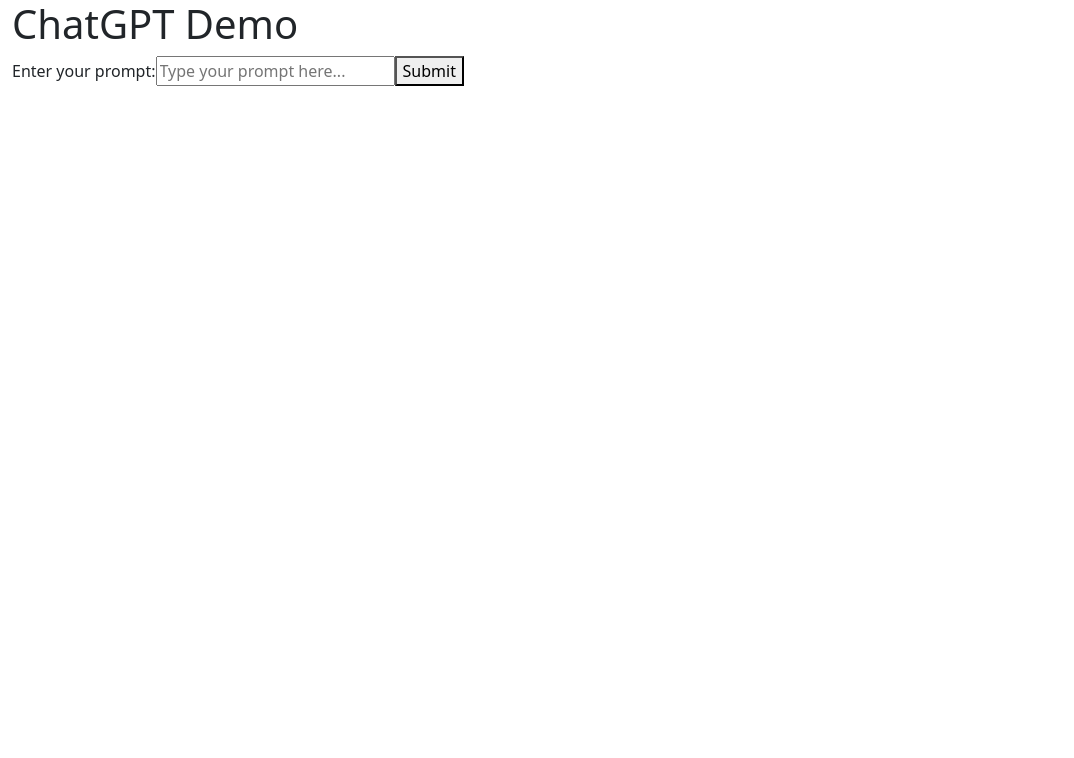
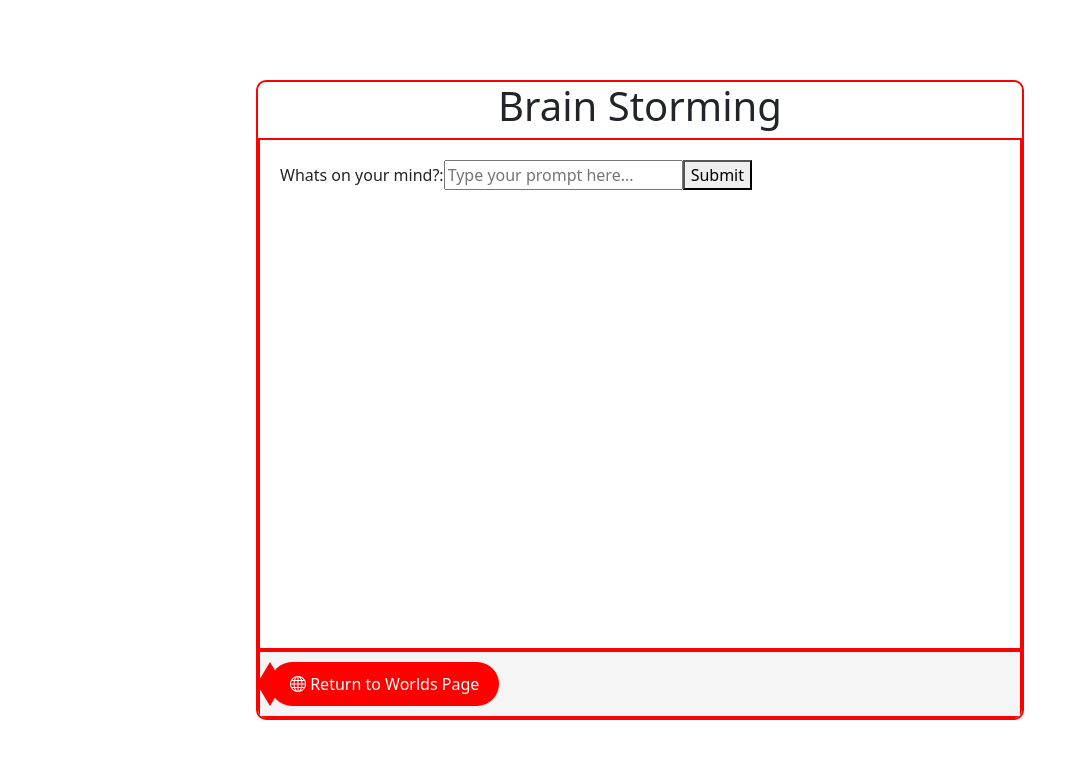
Before and after one commit to sicarius777/CapS, a React (Vite) app: page /brainstorming in a window 1280 px wide. Shown: the top 758 px of the page, without its empty margins (0-1074 px from the left). Built offline with nearby package versions, Linux system fonts and the light colour scheme.

Commit message:
workingOnAI

```diff
--- /dev/null
+++ b/src/components/NotePopup.jsx
@@ -0,0 +1,38 @@
+// NotePopup.jsx
+import React, { useState } from 'react';
+import Modal from 'react-bootstrap/Modal';
+import Button from 'react-bootstrap/Button';
+
+const NotePopup = ({ show, handleClose, handleSaveNote }) => {
+  const [note, setNote] = useState('');
+
+  const handleNoteChange = (event) => {
+    setNote(event.target.value);
+  };
+
+  const handleSave = () => {
+    handleSaveNote(note);
+    handleClose();
+  };
+
+  return (
+    <Modal show={show} onHide={handleClose}>
+      <Modal.Header closeButton>
+        <Modal.Title>Add Note</Modal.Title>
+      </Modal.Header>
+      <Modal.Body>
+        <input type="text" value={note} onChange={handleNoteChange} />
+      </Modal.Body>
+      <Modal.Footer>
+        <Button variant="secondary" onClick={handleClose}>
+          Close
+        </Button>
+        <Button variant="primary" onClick={handleSave}>
+          Save Note
+        </Button>
+      </Modal.Footer>
+    </Modal>
+  );
+};
+
+export default NotePopup;
--- /dev/null
+++ b/src/components/ReturnToWorld.css
@@ -0,0 +1,43 @@
+/* ReturnToWorld.css */
+
+.return-button {
+    position: relative;
+    display: inline-block;
+  }
+
+  .return-button .btn-primary {
+    background-color: #ff0000; /* Red color for the button */
+    color: white; /* White text color */
+    border-radius: 50px; /* Rounded border to create a hexagon shape */
+    padding: 10px 20px; /* Adjust padding as needed */
+    border: none;
+    text-align: center;
+    text-decoration: none;
+    display: inline-block;
+    font-size: 16px;
+    cursor: pointer;
+  }
+
+  .return-button .btn-primary:before {
+    content: '';
+    position: absolute;
+    top: 0;
+    left: -15px;
+    width: 0;
+    height: 0;
+    border-left: 15px solid transparent;
+    border-right: 15px solid transparent;
+    border-bottom: 25px solid #ff0000; /* Red color for the bottom border of the hexagon */
+  }
+
+  .return-button .btn-primary:after {
+    content: '';
+    position: absolute;
+    bottom: 0;
+    left: -15px;
+    width: 0;
+    height: 0;
+    border-left: 15px solid transparent;
+    border-right: 15px solid transparent;
+    border-top: 25px solid #ff0000; /* Red color for the top border of the hexagon */
+  }
--- /dev/null
+++ b/src/components/ReturnToWorld.jsx
@@ -0,0 +1,17 @@
+// ReturnToWorld.jsx
+import React from 'react';
+import { Link } from 'react-router-dom';
+import './ReturnToWorld.css';
+
+const ReturnToWorld = () => {
+  return (
+    <div className="return-button">
+      <Link to="/WorldsPage" className="btn btn-primary">
+        <i className="bi bi-globe"></i> {/* Bootstrap Globe Icon */}
+        Return to Worlds Page
+      </Link>
+    </div>
+  );
+};
+
+export default ReturnToWorld;
--- a/src/components/Sidebar.css
+++ b/src/components/Sidebar.css
@@ -1,7 +1,7 @@
 /* sidebar.css */
 
 .sidebar {
-    width: 700px; /* Adjust the width as needed */
+    width: 250px; /* Adjust the width as needed */
     height: 100%; /* Ensure sidebar takes full height */
     background-color: #ff9100; /* Change background color as desired */
     padding: 20px; /* Add padding to create space between content and edges */
--- a/src/components/Sidebar.jsx
+++ b/src/components/Sidebar.jsx
@@ -1,11 +1,14 @@
 // Sidebar.jsx
+
 import React, { useState } from 'react';
 import './Sidebar.css';
 import 'bootstrap-icons/font/bootstrap-icons.css'; // Import Bootstrap Icons CSS
+import NotePopup from './NotePopup';
 
 const Sidebar = ({ worlds, onSelectWorld }) => {
   const [worldName, setWorldName] = useState(''); // State to store the world name
   const [editing, setEditing] = useState(true); // State to track whether the name is being edited
+  const [showNotePopup, setShowNotePopup] = useState(false); // State to control the visibility of the note popup
 
   const handleWorldNameChange = (event) => {
     setWorldName(event.target.value); // Update the world name state when input changes
@@ -20,6 +23,10 @@
 
   const handleButtonClick = (itemName) => {
     console.log(`Button clicked: ${itemName}`); // Perform action when button is clicked
+    if (itemName === 'Note') {
+      // Set showNotePopup to true to open the note popup
+      setShowNotePopup(true);
+    }
   };
 
   const handleSaveButtonClick = () => {
@@ -46,7 +53,6 @@
             <span>{worldName}</span>
           )}
         </li>
-        {/* Rest of the sidebar items as buttons */}
         <li className="nav-link">
           <button className="btn" onClick={() => handleButtonClick('Note')}>
             <i className="bi bi-file-earmark-text"></i> Note
@@ -109,6 +115,8 @@
           </button>
         </li>
       </ul>
+      {/* Render the NotePopup component conditionally based on showNotePopup state */}
+      <NotePopup isOpen={showNotePopup} onClose={() => setShowNotePopup(false)} />
     </div>
   );
 };
--- /dev/null
+++ b/src/pages/BrainStorming.css
@@ -0,0 +1,80 @@
+/* BrainStorming.css */
+
+/* Overall container for the chat UI */
+.chat-container {
+    display: flex;
+    flex-direction: column;
+    width: 60%; /* Adjust width as needed */
+    height: 80%; /* Adjust height as needed */
+    border: 2px solid #ff0000; /* Red outline */
+    border-radius: 10px;
+    overflow: hidden; /* Ensure any overflowing content is hidden */
+    margin: auto; /* Center the container horizontally and vertically */
+    position: absolute;
+    top: 0;
+    bottom: 0;
+    left: 0;
+    right: 0;
+    background-color: rgb(255, 255, 255); /* Set black background color */
+}
+
+/* Chat message window */
+.chat-window {
+    flex: 1; /* Take up remaining vertical space */
+    padding: 20px;
+    overflow-y: auto; /* Enable vertical scrolling */
+    border-bottom: 1px solid #ccc; /* Add border at the bottom of the chat window */
+    border: 2px solid #ff0000; /* Red outline */
+}
+
+/* Chat message */
+.chat-message {
+    margin-bottom: 10px;
+    border: 1px solid #ccc; /* Add border around each chat message */
+    padding: 10px;
+    border-radius: 5px;
+    background-color: #fff; /* Set background color for chat messages */
+}
+
+/* User input area */
+.user-input {
+    padding: 10px;
+    display: flex;
+    align-items: center;
+    background-color: #f5f5f5;
+    border-top: 1px solid #ccc; /* Add border at the top of the user input area */
+    border: 2px solid #ff0000; /* Red outline */
+}
+
+/* Input field for user to type messages */
+.input-field {
+    flex: 1; /* Take up remaining horizontal space */
+    padding: 8px;
+    border: 1px solid #ccc;
+    border-radius: 5px;
+}
+
+/* Send button */
+.send-button {
+    margin-left: 10px;
+    padding: 8px 16px;
+    background-color: #007bff; /* Blue color for the send button */
+    color: white;
+    border: none;
+    border-radius: 5px;
+    cursor: pointer;
+}
+
+/* Send button hover effect */
+.send-button:hover {
+    background-color: #b30000; /* Darker shade of blue on hover */
+}
+
+/* Apply black background to the chat response box */
+.response-box {
+    background-color: black;
+    padding: 20px; /* Add padding for spacing inside the box */
+    border: 2px solid red; /* Add red outline */
+    border-radius: 10px; /* Add border radius for rounded corners */
+    margin-top: 20px; /* Add margin at the top */
+}
--- a/src/pages/BrainStorming.jsx
+++ b/src/pages/BrainStorming.jsx
@@ -1,9 +1,12 @@
-//BrainStorming.jsx
 import React, { useState } from 'react';
 import axios from 'axios'; // Import Axios for making HTTP requests
-import Navbar from '../components/Nav';
+import './BrainStorming.css';
+import ReturnToWorld from "../components/ReturnToWorld";
 
-const ChatGPTPage = () => {
+
+
+
+const BrainStormer = () => {
   const [prompt, setPrompt] = useState('');
   const [response, setResponse] = useState('');
 
@@ -22,10 +25,11 @@
   };
 
   return (
+    <div className="chat-container">
+      <h1 className="text-center">Brain Storming</h1>
+      <div className="chat-window">
         <div>
-      <h1>ChatGPT Demo</h1>
-      <div>
-        <label htmlFor="prompt">Enter your prompt:</label>
+          <label htmlFor="prompt">Whats on your mind?:</label>
           <input
             type="text"
             id="prompt"
@@ -36,13 +40,17 @@
           <button onClick={handleSubmit}>Submit</button>
         </div>
         {response && (
-        <div>
+          <div className="response-box">
             <h2>Response:</h2>
             <p>{response}</p>
           </div>
         )}
       </div>
+      <div className="user-input">
+        <ReturnToWorld /> {/* Include the ReturnToWorld component */}
+      </div>
+    </div>
   );
 };
 
-export default ChatGPTPage;
+export default BrainStormer;
```
Also changed, not shown: 2 other files (tests, documents, lock files or other folders). Lines whose indentation alone changed are shown as unchanged.
